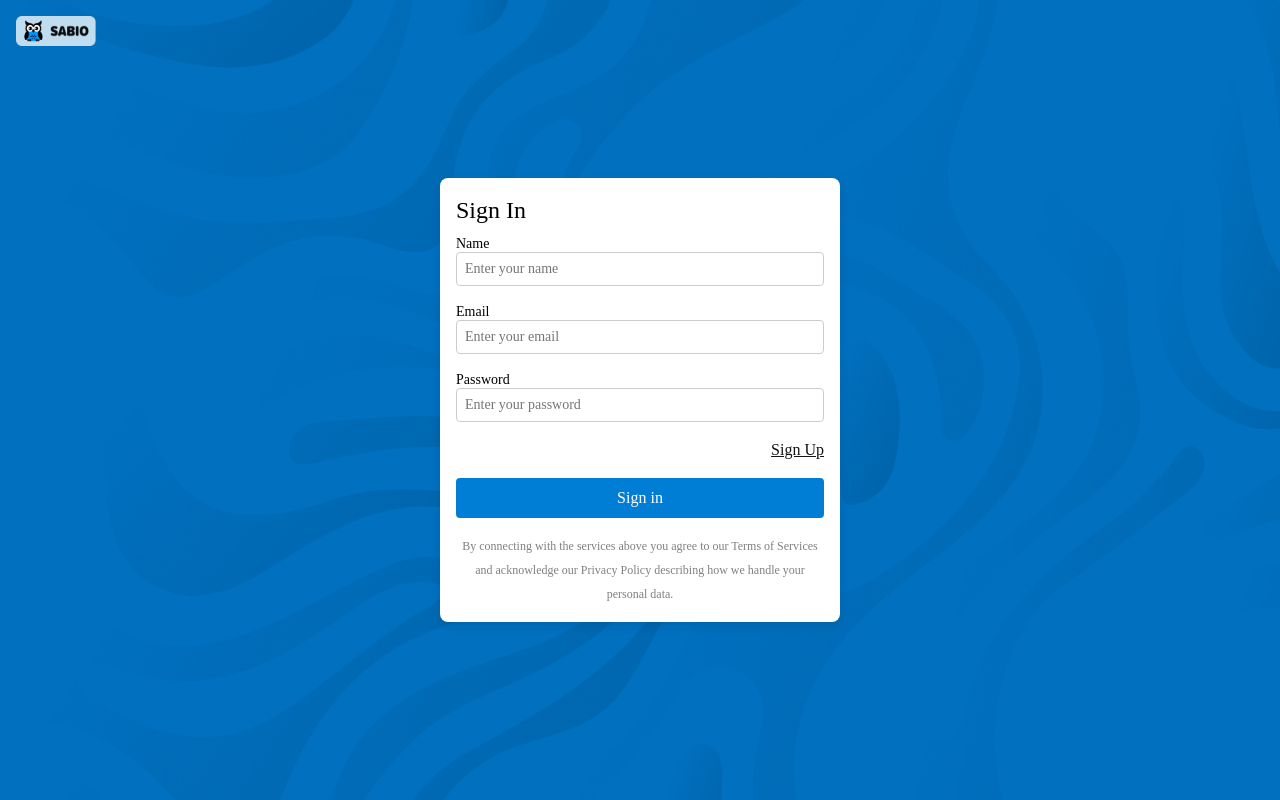
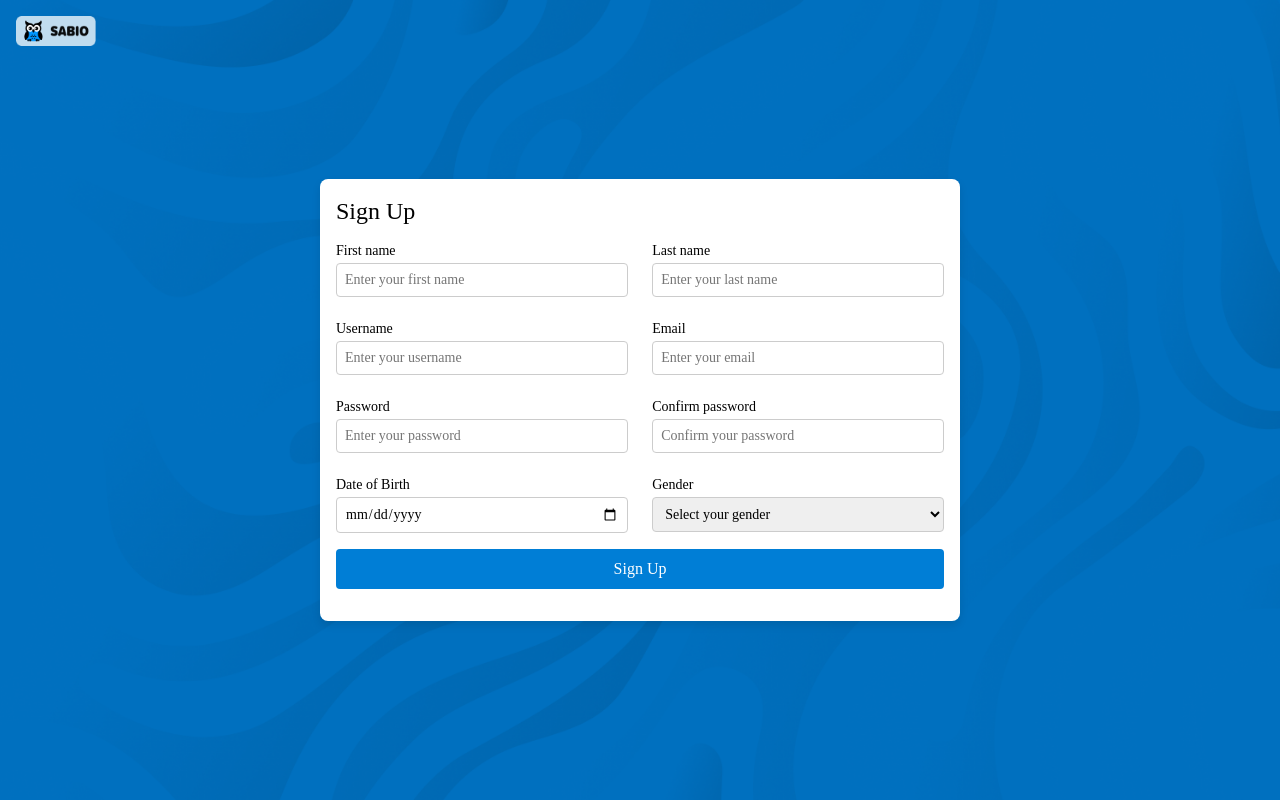
Before and after one commit to DMV-DEV/FE-SABIO, a React (Create React App) app: page /authentication in a window 1280 px wide. Built offline with nearby package versions, Linux system fonts and the light colour scheme; a web font is replaced by a local one.

Commit message:
Corrección de registro

```diff
--- a/src/pages/authentication/Authentication.jsx
+++ b/src/pages/authentication/Authentication.jsx
@@ -1,18 +1,20 @@
 import React from "react";
 import "./authentication.css";
 import sabioIcon from "../authentication/sabioLogin.png";
-import Signin from "./Signin";
+import Log from "./Log";
 import Reset from "./Reset";
-import Login from "./Login";
+import Signup from "./Signup";
 import NewPasw from "./NewPasw";
 
 const Authentication = () => {
   return (
     <div className="login__container">
+      <div className="login__icon--container">
       <img src={sabioIcon} alt="sabioIcon" className="login__icon"/>
-      {/* <Signin/> */}
+      </div>
+      {/* <Log/> */}
       {/* <Reset/> */}
-      <Login/>
+      <Signup/>
       {/* <NewPasw/> */}
     </div>
   );
--- a/src/pages/authentication/Signin.jsx
+++ b/src/pages/authentication/Log.jsx
@@ -6,7 +6,7 @@ import { addUser } from '../../redux/userSlice';
 import { useNavigate } from 'react-router-dom';
 
 
-const Signin = () => {
+const Log = () => {
   const navigate = useNavigate();
 
   const dispatch = useDispatch();
@@ -36,17 +36,17 @@ const Signin = () => {
 
   return (
     <div className="login__card">
-      <h2 className="login__title">Sign In</h2>
+      <h2 className="login__title">Log In</h2>
       <form onSubmit={handleSubmit}>
       <label className="login__label" htmlFor="email">
-        Email
+        Username
       </label>
       <input
         type="email"
         id="email"
          name='email'
         className="login__input"
-        placeholder="Enter your email"
+        placeholder="Enter your username"
         value={formData.email}
         onChange={handleChange}
       />
@@ -88,4 +88,4 @@ const Signin = () => {
   );
 };
 
-export default Signin;
+export default Log;
--- a/src/pages/authentication/Login.jsx
+++ /dev/null
@@ -1,102 +0,0 @@
-import React, { useState } from 'react';
-import "./authentication.css";
-import { useDispatch, useSelector } from 'react-redux';
-import { addUser } from '../../redux/userSlice';
-// import { postUser } from '../../services/PostUser';
-
-const Login = () => {
-  const dispatch = useDispatch();
-  const { name, email, password } =
-    useSelector((state) => state.user);
-
-    const [formData, setFormData] = useState({
-      name: name,
-      email: email,
-      password: password
-    });
-
-    const handleChange = (event) => {
-      const { name, value } = event.target;
-      setFormData({
-        ...formData,
-        [name]: value
-      });
-    };
-
-    const handleSubmit = (event) => {
-      event.preventDefault();
-      dispatch(
-        addUser({
-          name: formData.name,
-          email: formData.email,
-          password: formData.password,
-        }),
-      );
-      console.log('Form data submitted:', {name, email, password});
-      // Aquí puedes enviar los datos a un servidor o hacer algo con ellos
-    };
-
-
-
-  return (
-
-    <div className="login__card">
-        <h2 className="login__title">Sign In</h2>
-        <form onSubmit={handleSubmit}>
-        <label className="login__label" htmlFor="email">
-          Name
-        </label>
-        <input
-          type="text"
-          id="name"
-          name= 'name'
-          className="login__input"
-          placeholder="Enter your name"
-          value={formData.name}
-          onChange={handleChange}
-        />
-        <label className="login__label" htmlFor="email">
-          Email
-        </label>
-        <input
-          type="email"
-          id="email"
-          name='email'
-          className="login__input"
-          placeholder="Enter your email"
-          value={formData.email}
-          onChange={handleChange}
-        />
-        <label className="login__label" htmlFor="password">
-          Password
-        </label>
-        <input
-          type="password"
-          name='password'
-          id="password"
-          className="login__input"
-          placeholder="Enter your password"
-          value={formData.password}
-          onChange={handleChange}
-        />
-        <div className="login__options">
-          <div className="login__checkbox-container">
-          </div>
-          <button  className="button__underlined login__forgot-password button__underlined">
-            Sign Up
-          </button>
-        </div>
-
-        <button type="submit" className="login__button">Sign in</button>
-
-        <p className="login__lorem">
-          By connecting with the services above you agree to our Terms of
-          Services and acknowledge our Privacy Policy describing how we handle
-          your personal data.
-        </p>
-        </form>
-      </div>
-  )
-}
-
-export default Login
--- /dev/null
+++ b/src/pages/authentication/Signup.jsx
@@ -0,0 +1,141 @@
+import React, { useState } from 'react';
+import "./authentication.css";
+import { useDispatch, useSelector } from 'react-redux';
+import { addUser } from '../../redux/userSlice';
+
+const Signup = () => {
+  const dispatch = useDispatch();
+  const { name, email, password } = useSelector((state) => state.user);
+
+  const [formData, setFormData] = useState({
+    name: name,
+    lastName: '',
+    username: '',
+    email: email,
+    password: password,
+    confirmPassword: '',
+    birthdate: '',
+    gender: ''
+  });
+
+  const handleChange = (event) => {
+    const { name, value } = event.target;
+    setFormData({
+      ...formData,
+      [name]: value
+    });
+  };
+
+  const handleSubmit = (event) => {
+    event.preventDefault();
+    dispatch(
+      addUser({
+        name: formData.name,
+        lastName: formData.lastName,
+        username: formData.username,
+        email: formData.email,
+        password: formData.password,
+        birthdate: formData.birthdate,
+        gender: formData.gender
+      })
+    );
+    console.log('Form data submitted:', formData);
+  };
+
+  return (
+    <div className="login__card">
+      <h2 className="login__title">Sign Up</h2>
+      <form onSubmit={handleSubmit} className="login__form">
+        <div className="login__form-column">
+          <label className="login__label" htmlFor="name">First name</label>
+          <input
+            type="text"
+            id="name"
+            name="name"
+            className="login__input"
+            placeholder="Enter your first name"
+            value={formData.name}
+            onChange={handleChange}
+          />
+          <label className="login__label" htmlFor="username">Username</label>
+          <input
+            type="text"
+            id="username"
+            name="username"
+            className="login__input"
+            placeholder="Enter your username"
+            value={formData.username}
+            onChange={handleChange}
+          />
+          <label className="login__label" htmlFor="password">Password</label>
+          <input
+            type="password"
+            name="password"
+            id="password"
+            className="login__input"
+            placeholder="Enter your password"
+            value={formData.password}
+            onChange={handleChange}
+          />
+          <label className="login__label" htmlFor="birthdate">Date of Birth</label>
+          <input
+            type="date"
+            id="birthdate"
+            name="birthdate"
+            className="login__input"
+            value={formData.birthdate}
+            onChange={handleChange}
+          />
+        </div>
+        <div className="login__form-column">
+          <label className="login__label" htmlFor="lastName">Last name</label>
+          <input
+            type="text"
+            id="lastName"
+            name="lastName"
+            className="login__input"
+            placeholder="Enter your last name"
+            value={formData.lastName}
+            onChange={handleChange}
+          />
+          <label className="login__label" htmlFor="email">Email</label>
+          <input
+            type="email"
+            id="email"
+            name="email"
+            className="login__input"
+            placeholder="Enter your email"
+            value={formData.email}
+            onChange={handleChange}
+          />
+          <label className="login__label" htmlFor="confirmPassword">Confirm password</label>
+          <input
+            type="password"
+            name="confirmPassword"
+            id="confirmPassword"
+            className="login__input"
+            placeholder="Confirm your password"
+            value={formData.confirmPassword}
+            onChange={handleChange}
+          />
+          <label className="login__label" htmlFor="gender">Gender</label>
+          <select
+            id="gender"
+            name="gender"
+            className="login__input"
+            value={formData.gender}
+            onChange={handleChange}
+          >
+            <option value="" disabled>Select your gender</option>
+            <option value="male">M</option>
+            <option value="female">F</option>
+
+          </select>
+        </div>
+        <button type="submit" className="login__button">Sign Up</button>
+      </form>
+    </div>
+  );
+}
+
+export default Signup;
--- a/src/pages/authentication/authentication.css
+++ b/src/pages/authentication/authentication.css
@@ -1,4 +1,3 @@
-
 *,
 *::before,
 *::after {
@@ -37,7 +36,7 @@ body {
   display: flex;
   flex-direction: column;
   align-items: flex-start;
-  width: 25rem;
+  width: 40rem;
   height: auto;
 }
 
@@ -45,6 +44,19 @@ body {
   margin-bottom: 0.5rem;
   font-size: 1.5rem;
   align-self: flex-start;
+}
+
+.login__form {
+  display: flex;
+  flex-wrap: wrap;
+  justify-content: space-between;
+  width: 100%;
+}
+
+.login__form-column {
+  display: flex;
+  flex-direction: column;
+  width: 48%;
 }
 
 .login__label {
@@ -61,35 +73,6 @@ body {
   border-radius: 4px;
   margin-bottom: 1rem;
   font-size: 0.875rem;
-}
-
-.login__options {
-  display: flex;
-  justify-content: space-between;
-  align-items: center;
-  width: 100%;
-  margin-bottom: 1rem;
-}
-
-.login__checkbox-container {
-  display: flex;
-  align-items: center;
-}
-
-.login__checkbox {
-  margin-right: 0.5rem;
-}
-
-.login__checkbox-label {
-  font-size: 0.875rem;
-}
-
-.login__forgot-password {
-  background: none;
-  border: none;
-  padding: 0;
-  cursor: pointer;
-  text-decoration: underline;
 }
 
 .login__button {
@@ -113,3 +96,22 @@ body {
   justify-content: center;
   color: gray;
 }
+@media (max-width: 768px) {
+  .login__form {
+    flex-direction: column;
+  }
+
+  .login__form-column {
+    width: 100%;
+  }
+
+  .login__card {
+    margin: 2rem;
+    margin-top: 10rem;
+    width: 90%;
+  }
+
+  .login__container {
+    overflow-y: scroll;
+  }
+}
--- a/src/pages/authentication/signin.css
+++ /dev/null
@@ -1,86 +0,0 @@
-.login__card {
-    background-color: white;
-    padding: 1rem;
-    border-radius: 8px;
-    box-shadow: 0 4px 8px rgba(0, 0, 0, 0.1);
-    display: flex;
-    flex-direction: column;
-    align-items: flex-start;
-    width: 25rem;
-    height: auto;
-    overflow: hidden;
-  }
-
-  .login__title {
-    margin-bottom: 0.5rem;
-    font-size: 1.5rem;
-    align-self: flex-start;
-  }
-
-  .login__label {
-    align-self: flex-start;
-    margin-bottom: 0.25rem;
-    margin-top: 0.5rem;
-    font-size: 0.875rem;
-  }
-
-  .login__input {
-    width: 100%;
-    padding: 0.5rem;
-    border: 1px solid #ccc;
-    border-radius: 4px;
-    margin-bottom: 1rem;
-    font-size: 0.875rem;
-  }
-
-  .login__options {
-    display: flex;
-    justify-content: space-between;
-    align-items: center;
-    width: 100%;
-    margin-bottom: 1rem;
-  }
-
-  .login__checkbox-container {
-    display: flex;
-    align-items: center;
-  }
-
-  .login__checkbox {
-    margin-right: 0.5rem;
-  }
-
-  .login__checkbox-label {
-    font-size: 0.875rem;
-  }
-
-  .login__forgot-password {
-
-    background: none;
-    border: none;
-    padding: 0;
-    cursor: pointer;
-    text-decoration: underline;
-  }
-
-  .login__button {
-    width: 100%;
-    padding: 0.5rem;
-    border: none;
-    border-radius: 4px;
-    color: white;
-    font-size: 1rem;
-    cursor: pointer;
-    margin-bottom: 1rem;
-  }
-
-  .login__lorem {
-    font-size: 0.75rem;
-    text-align: center; /* Centra el texto */
-    margin-top: auto;
-    max-width: 100%;
-    width: 100%; /* Asegura que ocupe todo el ancho disponible */
-    display: flex;
-    justify-content: center; /* Centra el contenido horizontalmente */
-    color: gray;
-  }
```
Also changed, not shown: src/pages/authentication/login.css (deleted).
